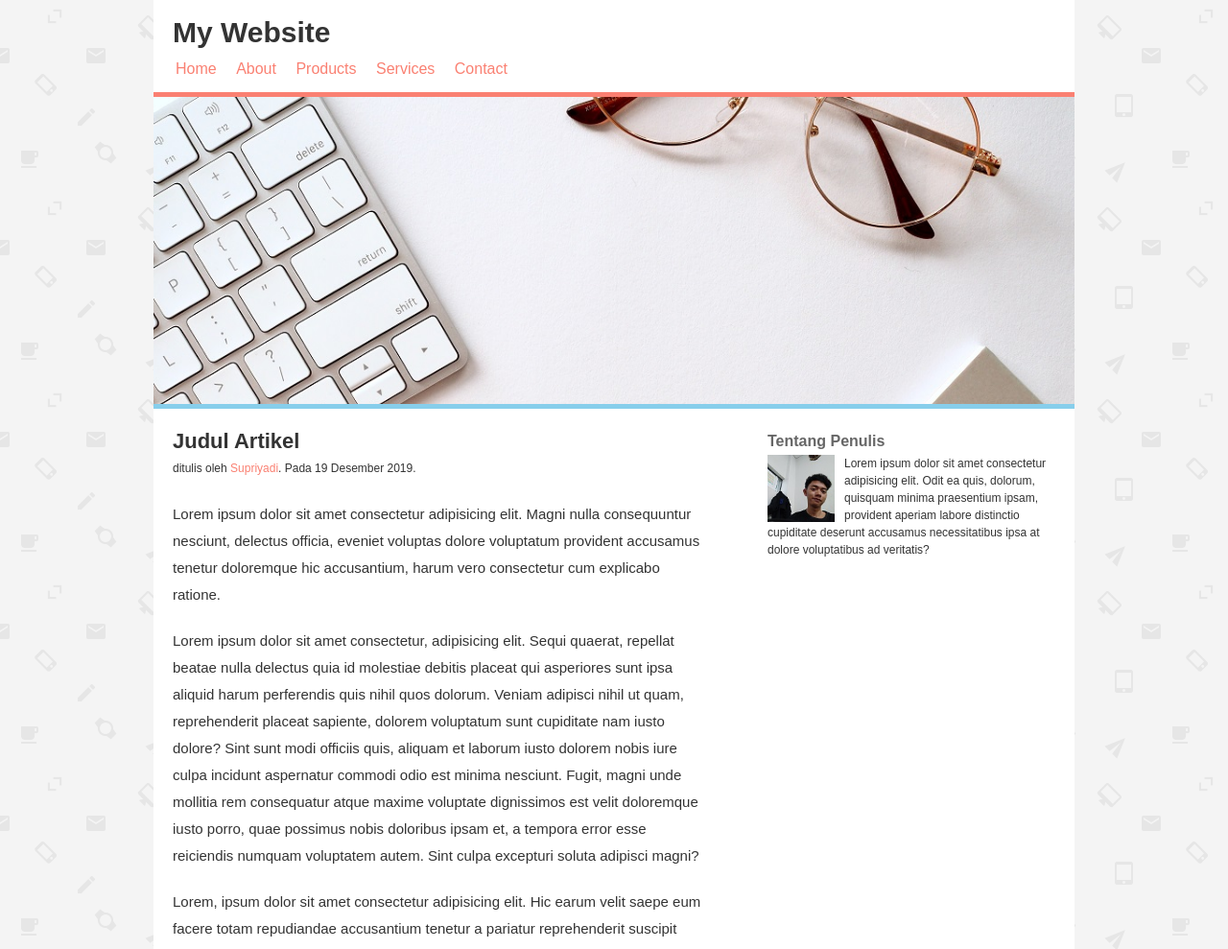
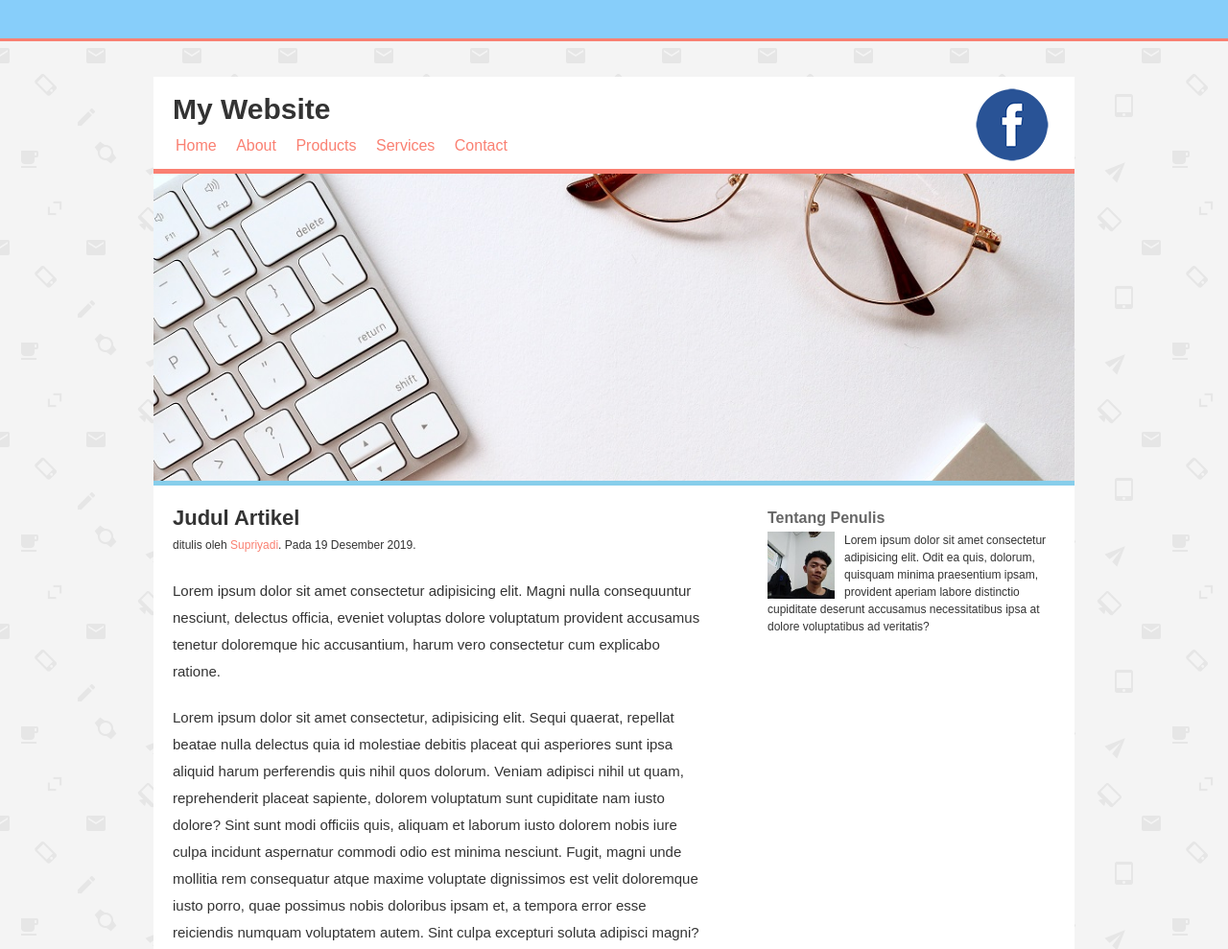
Before and after one commit to msupriyadi765/MyFirstWebsite, a plain HTML site: page index.html in a window 1280 px wide. Shown: the top 989 px of the page at 96% size. Drawn offline with Linux system fonts and the light colour scheme.

Commit message:
Final Website

```diff
--- a/index.html
+++ b/index.html
@@ -9,7 +9,9 @@
 </head>
 
 <body>
+    <div class="top-bar"></div>
     <div class="container">
+        <a href="https://web.facebook.com/?_rdc=1&_rdr" class="facebook" target="_blank">Amad Supriyadi</a>
         <div class="header">
             <h1 class="judul"> My Website </h1>
             <ul>
--- a/style.css
+++ b/style.css
@@ -55,11 +55,34 @@ body {
     background-image: url(img/backgroundweb.png);
     color: #333;
 }
+.top-bar {
+    position: fixed;
+    top: 0;
+    left: 0;
+    right: 0;
+    height: 40px;
+    background-color: lightskyblue;
+    border-bottom: 3px solid salmon;
+    z-index: 9999;
+}
 
 .container {
     width: 960px;
-    margin: auto;
+    margin: 80px auto;
     background-color: #fff;
+    position: relative;
+}
+
+.facebook {
+    width: 100px;
+    height: 100px;
+    background-image: url(img/facebook.png);
+    background-repeat: no-repeat;
+    display: inline-block;
+    text-indent: -9999px;
+    position: absolute;
+    right: 15px;
+
 }
 
 .header {
```
Also changed, not shown: img/Twitter.png (added), img/facebook.png (added).
